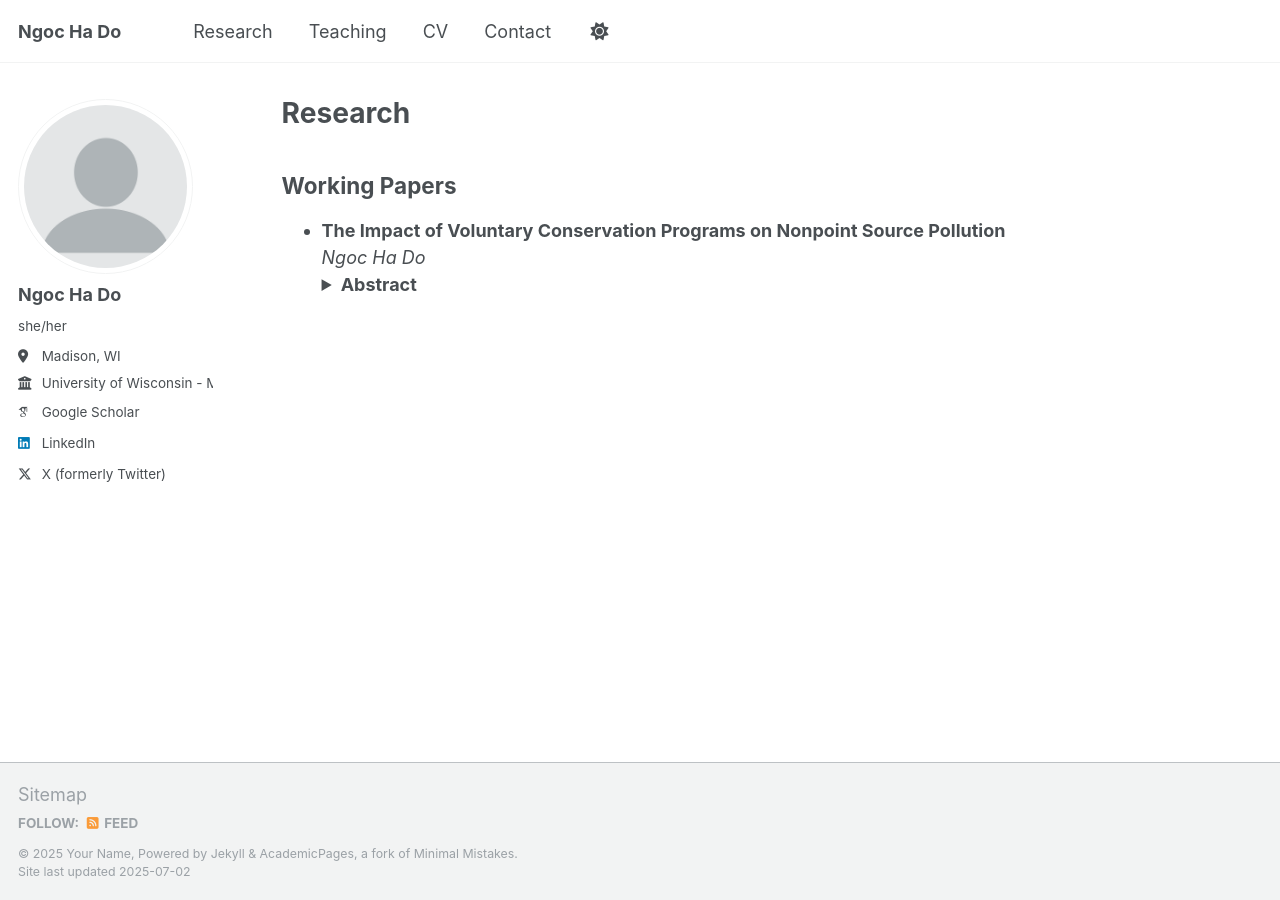
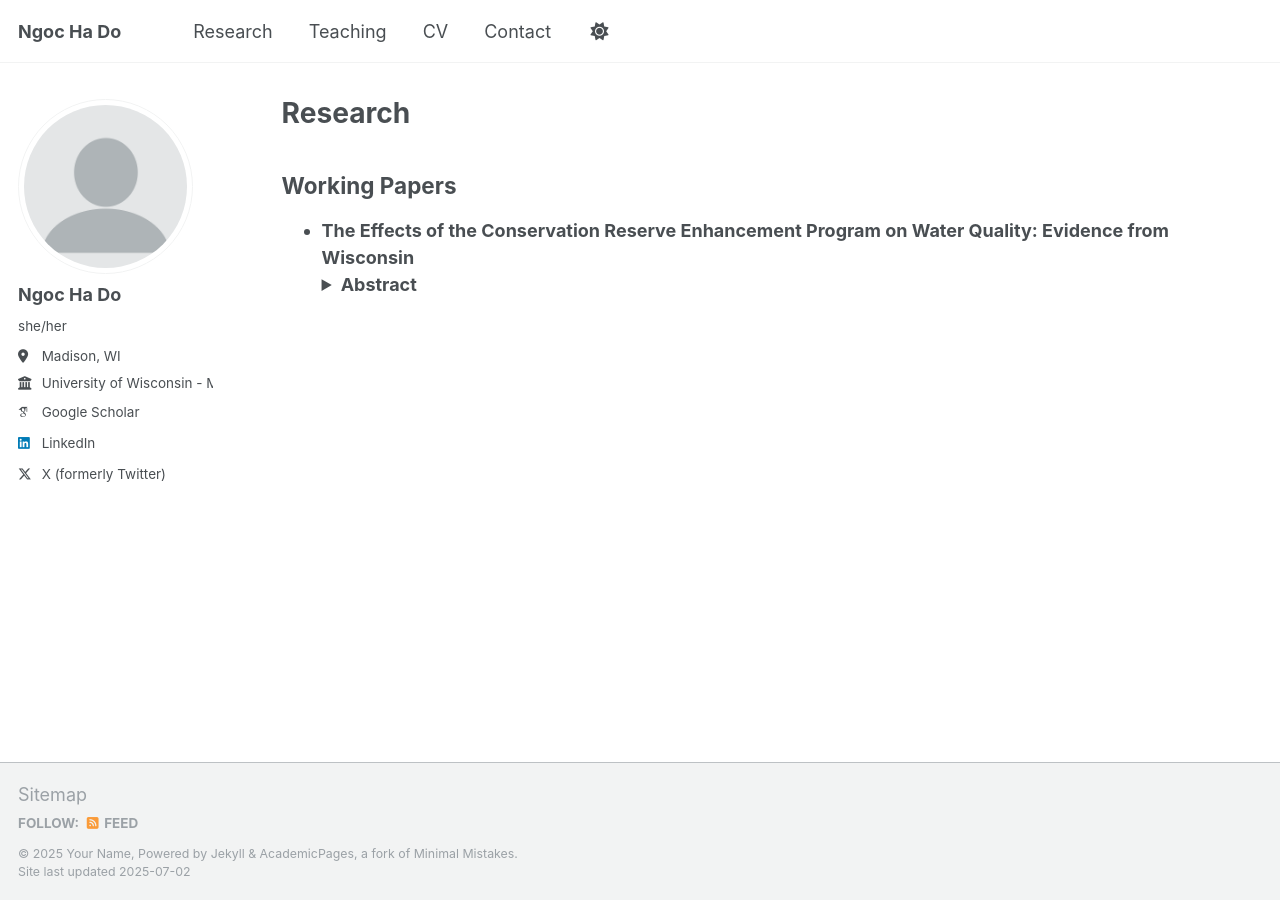
Before and after one commit to dongocha/dongocha.github.io, a Jekyll site: the page built from _pages/research.md, in a window 1280 px wide. Built offline with Jekyll 4.4.1, drawn with Linux system fonts in a browser that asks for light colours; some web fonts are replaced; a script that is not in the unit is left out.

Commit message:
Update research.md

```diff
--- a/_pages/research.md
+++ b/_pages/research.md
@@ -6,8 +6,7 @@ author_profile: true
 ---
 ## Working Papers
 
-- **The Impact of Voluntary Conservation Programs on Nonpoint Source Pollution**
-  *Ngoc Ha Do*
+- **The Effects of the Conservation Reserve Enhancement Program on Water Quality: Evidence from Wisconsin**
   <details>
    <summary><strong>Abstract</strong></summary>
    <small>
```
